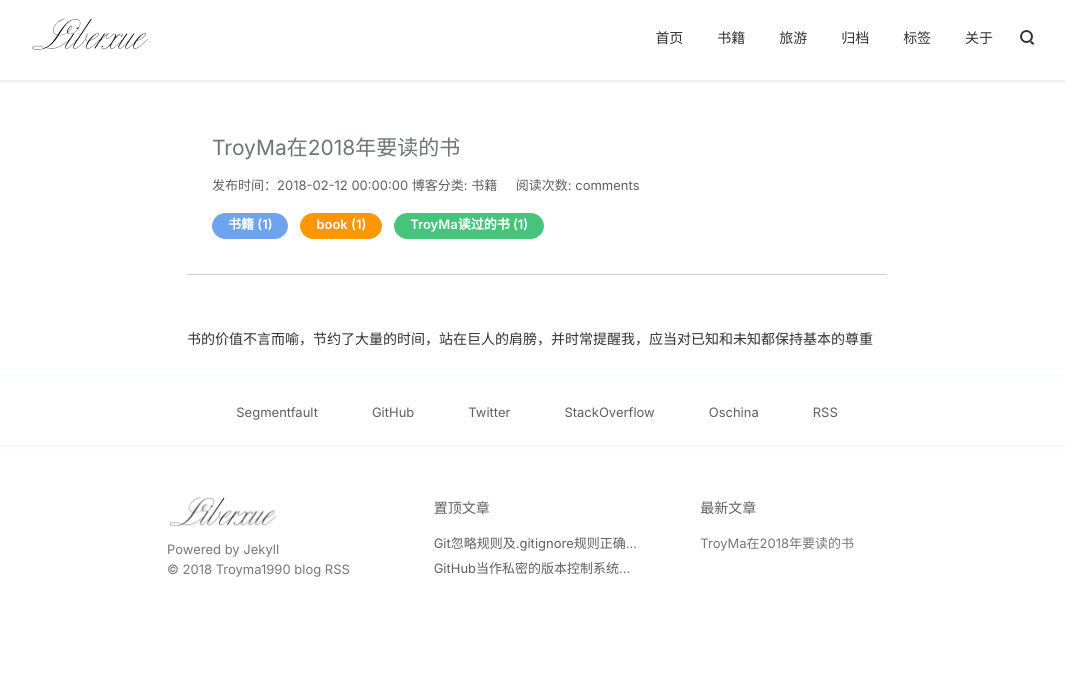
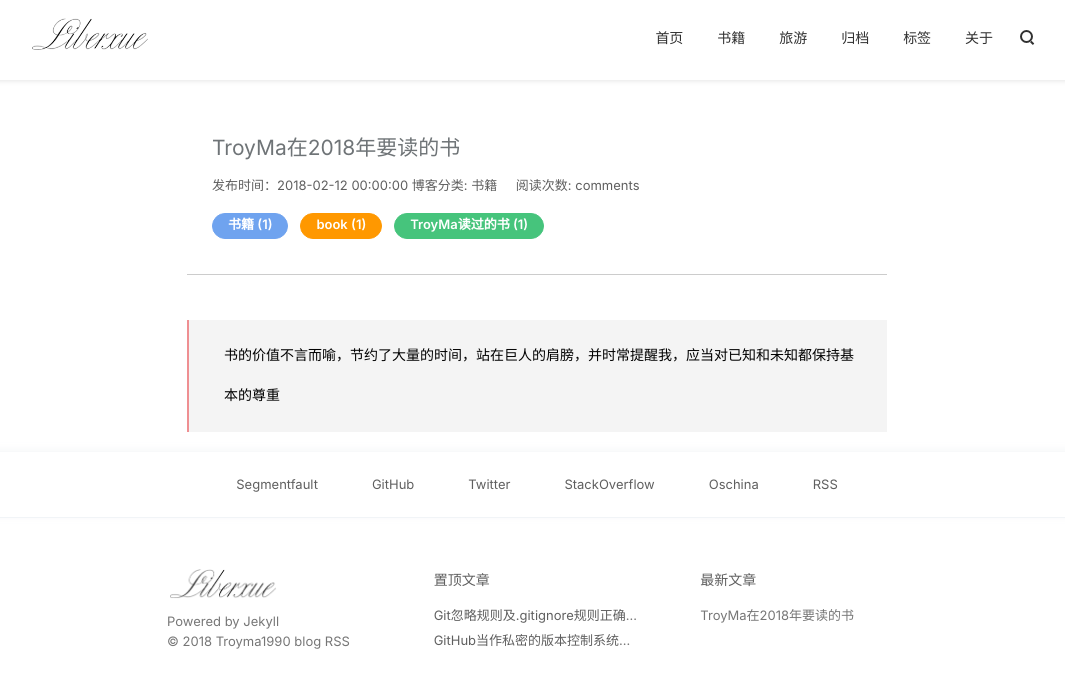
Before and after one commit to TroyMa1990/TroyMa1990.github.io, a Jekyll site: the page built from _posts/书籍/2018-02-12-bookindex.md, in a window 1280 px wide. Shown: the top 688 px of the page, without its empty margins (103-1168 px from the left). Built offline with Jekyll 4.4.1, drawn with Linux system fonts in a browser that asks for light colours; nearby versions of some CDN libraries; comment, search, counter and statistics services are not loaded.

Commit message:
first commit  try something

```diff
--- a/_posts/书籍/2018-02-12-bookindex.md
+++ b/_posts/书籍/2018-02-12-bookindex.md
@@ -12,4 +12,4 @@ redirect_from:
   - /2018/02/bookindex/
 ---
 
-书的价值不言而喻，节约了大量的时间，站在巨人的肩膀，并时常提醒我，应当对已知和未知都保持基本的尊重
+>书的价值不言而喻，节约了大量的时间，站在巨人的肩膀，并时常提醒我，应当对已知和未知都保持基本的尊重
```
Also changed, not shown: _includes/head.html (+1 -19 lines).
